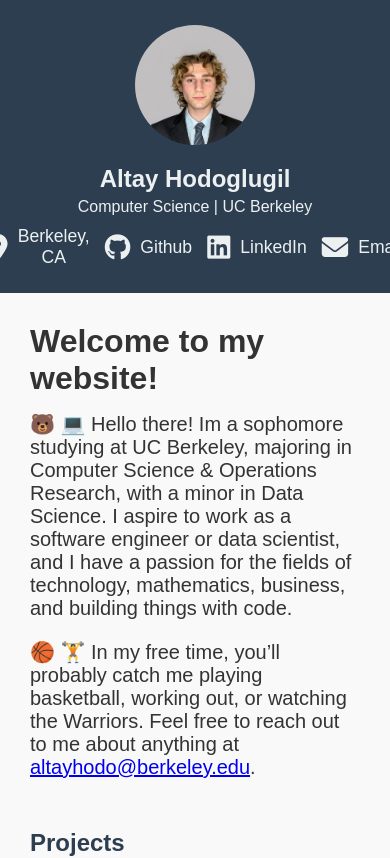
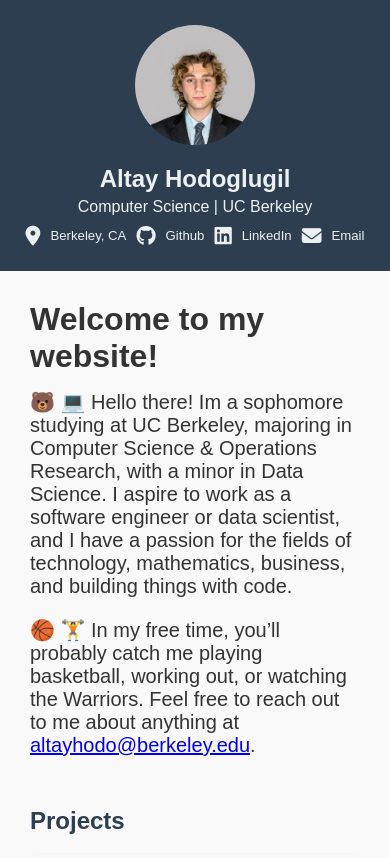
Before and after one commit to AltayHodo/personal-website, a React (Vite) app: page / in a window 390 px wide. Shown: the top 858 px of the page. Built offline with nearby package versions, Linux system fonts and the light colour scheme.

Commit message:
adjustment for phone screen

```diff
--- a/src/styles/Sidebar.css
+++ b/src/styles/Sidebar.css
@@ -95,6 +95,9 @@
   .icons{
     flex-direction: row;
     justify-content: center;
-    gap: 15px;
+    gap: 10px;
+    font-size: 12px;
+    /* width: 20px; */
+    /* border: 1px solid red; */
   }
 }
```
Also changed, not shown: 1 other file (tests, documents, lock files or other folders).
